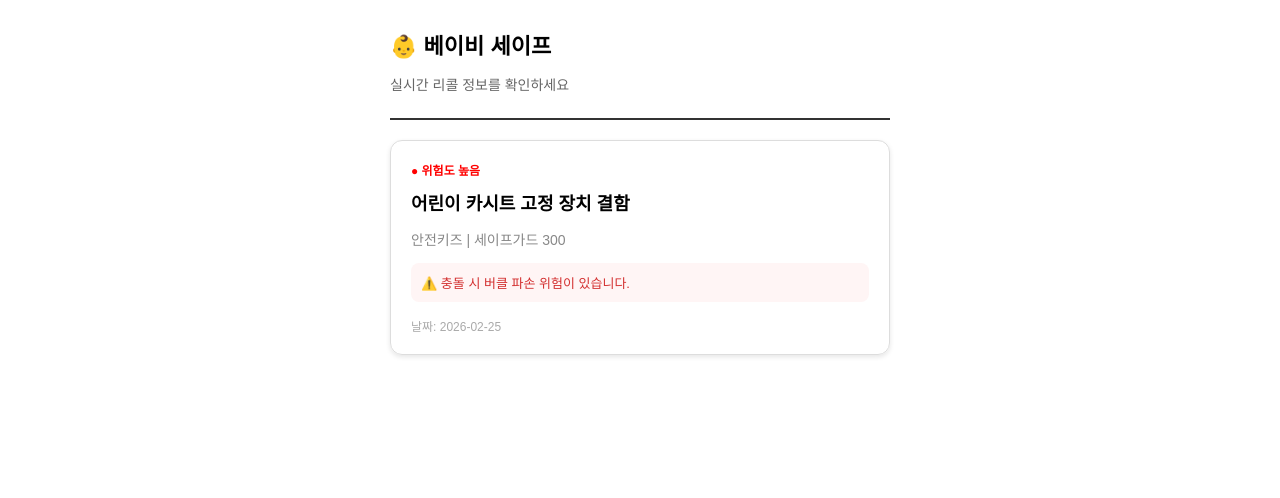
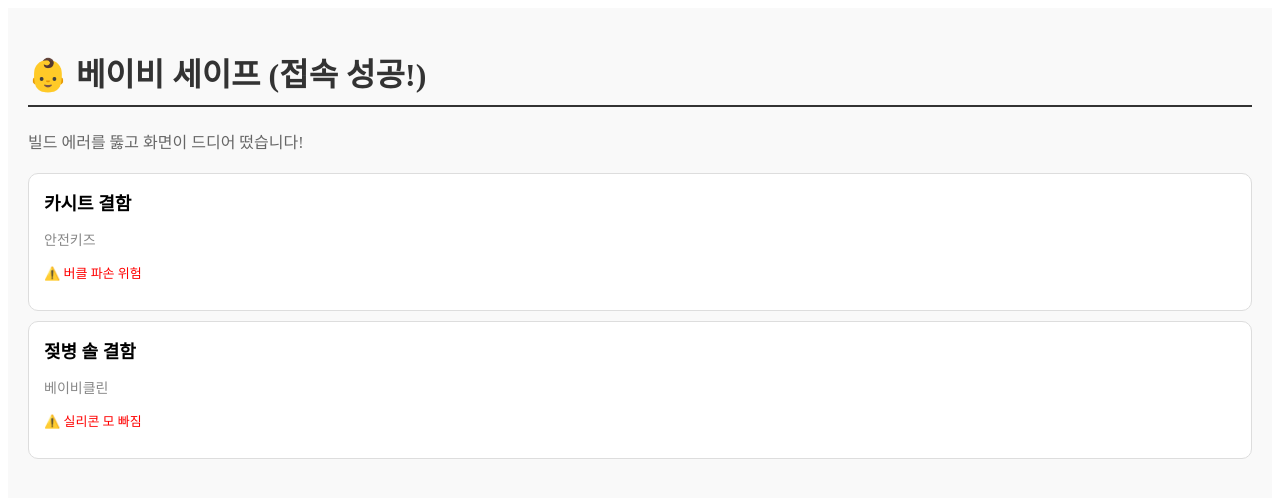
Before and after one commit to jisunyang0808/baby-safe, a Next.js app: page / in a window 1280 px wide. Shown: the top 498 px of the page. Built offline with nearby package versions, Linux system fonts and the light colour scheme.

Commit message:
Update page.tsx

```diff
--- a/app/page.tsx
+++ b/app/page.tsx
@@ -4,34 +4,28 @@
 
 export default function HomePage() {
   const recalls = [
-    {
-      id: "1",
-      title: "어린이 카시트 고정 장치 결함",
-      brand: "안전키즈",
-      productName: "세이프가드 300",
-      date: "2026-02-25",
-      hazard: "충돌 시 버클 파손 위험이 있습니다.",
-    }
+    { id: 1, title: "카시트 결함", brand: "안전키즈", hazard: "버클 파손 위험" },
+    { id: 2, title: "젖병 솔 결함", brand: "베이비클린", hazard: "실리콘 모 빠짐" }
   ];
 
   return (
-    <div style={{ padding: '20px', maxWidth: '500px', margin: '0 auto', fontFamily: 'sans-serif' }}>
-      <div style={{ borderBottom: '2px solid #333', paddingBottom: '10px', marginBottom: '20px' }}>
-        <h1 style={{ fontSize: '22px', margin: 0 }}>👶 베이비 세이프</h1>
-        <p style={{ color: '#666', fontSize: '14px' }}>실시간 리콜 정보를 확인하세요</p>
-      </div>
+    <div style={{ padding: '20px', backgroundColor: '#f9f9f9', minHeight: '100vh' }}>
+      <h1 style={{ color: '#333', borderBottom: '2px solid #333', paddingBottom: '10px' }}>
+        👶 베이비 세이프 (접속 성공!)
+      </h1>
+      <p style={{ margin: '20px 0', color: '#666' }}>빌드 에러를 뚫고 화면이 드디어 떴습니다!</p>
 
       {recalls.map(item => (
-        <div key={item.id} style={{ border: '1px solid #ddd', borderRadius: '12px', padding: '20px', marginBottom: '15px', boxShadow: '0 2px 5px rgba(0,0,0,0.1)' }}>
-          <span style={{ color: 'red', fontWeight: 'bold', fontSize: '12px' }}>● 위험도 높음</span>
-          <h2 style={{ fontSize: '18px', margin: '10px 0' }}>{item.title}</h2>
-          <p style={{ fontSize: '14px', color: '#888' }}>{item.brand} | {item.productName}</p>
-          <div style={{ backgroundColor: '#fff5f5', padding: '10px', borderRadius: '8px', fontSize: '13px', color: '#d32f2f', marginTop: '10px' }}>
-            ⚠️ {item.hazard}
-          </div>
-          <div style={{ marginTop: '15px', fontSize: '12px', color: '#aaa' }}>
-            날짜: {item.date}
-          </div>
+        <div key={item.id} style={{
+          background: 'white',
+          padding: '15px',
+          borderRadius: '10px',
+          marginBottom: '10px',
+          border: '1px solid #ddd'
+        }}>
+          <h2 style={{ fontSize: '18px', margin: '0 0 5px 0' }}>{item.title}</h2>
+          <p style={{ fontSize: '14px', color: '#888' }}>{item.brand}</p>
+          <p style={{ color: 'red', fontSize: '13px', marginTop: '10px' }}>⚠️ {item.hazard}</p>
         </div>
       ))}
     </div>
```
